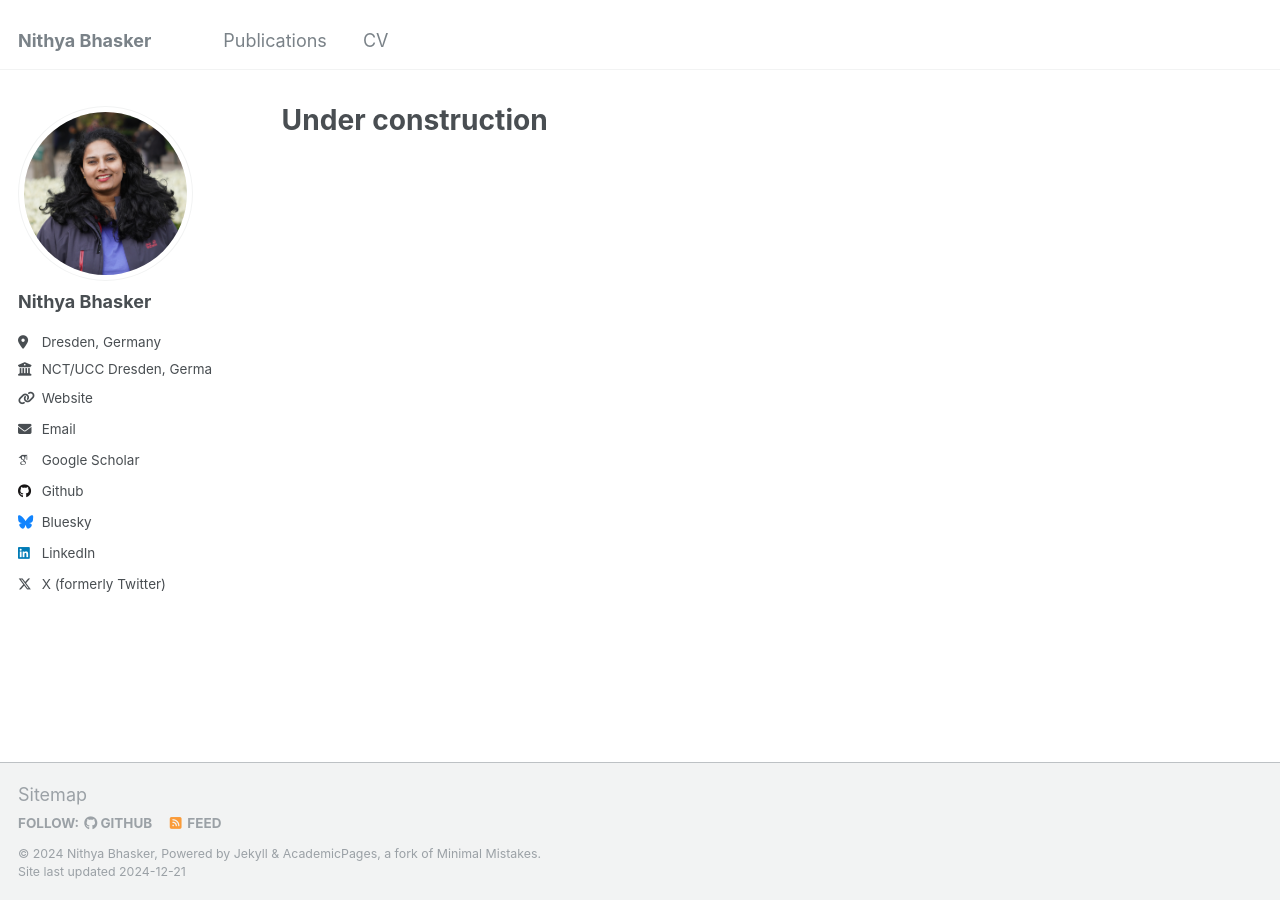
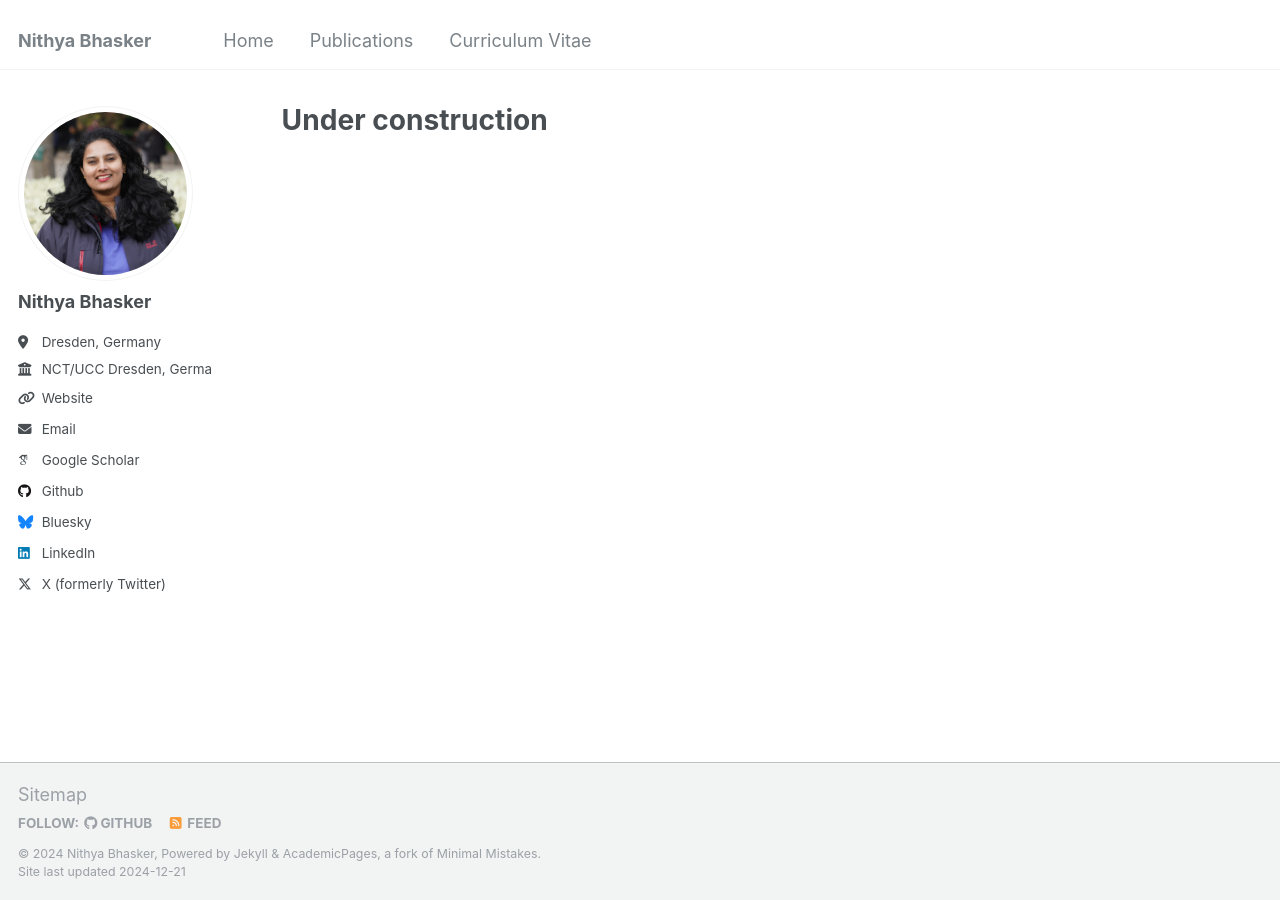
Before and after one commit to NithyaBhasker/nithyabhasker.github.io, a Jekyll site: the page built from _pages/about.md, in a window 1280 px wide. Built offline with Jekyll 4.4.1, drawn with Linux system fonts in a browser that asks for light colours; some web fonts are replaced.

Commit message:
update pages

```diff
--- a/_data/navigation.yml
+++ b/_data/navigation.yml
@@ -5,8 +5,11 @@
 # prevent it from being included in the site.
 
 main:
+  - title: "Home"
+    url: /home/
+
   - title: "Publications"
     url: /publications/
 
-  - title: "CV"
+  - title: "Curriculum Vitae"
     url: /cv/
```
